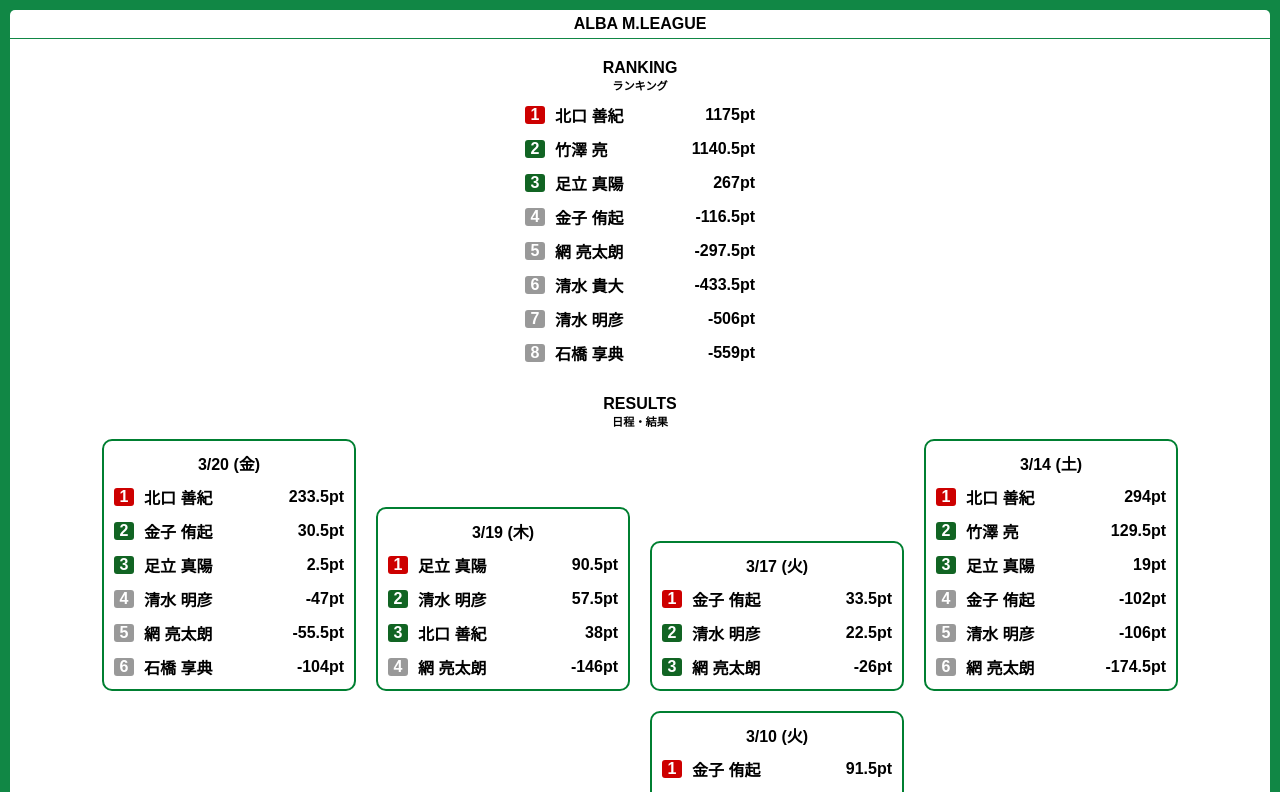
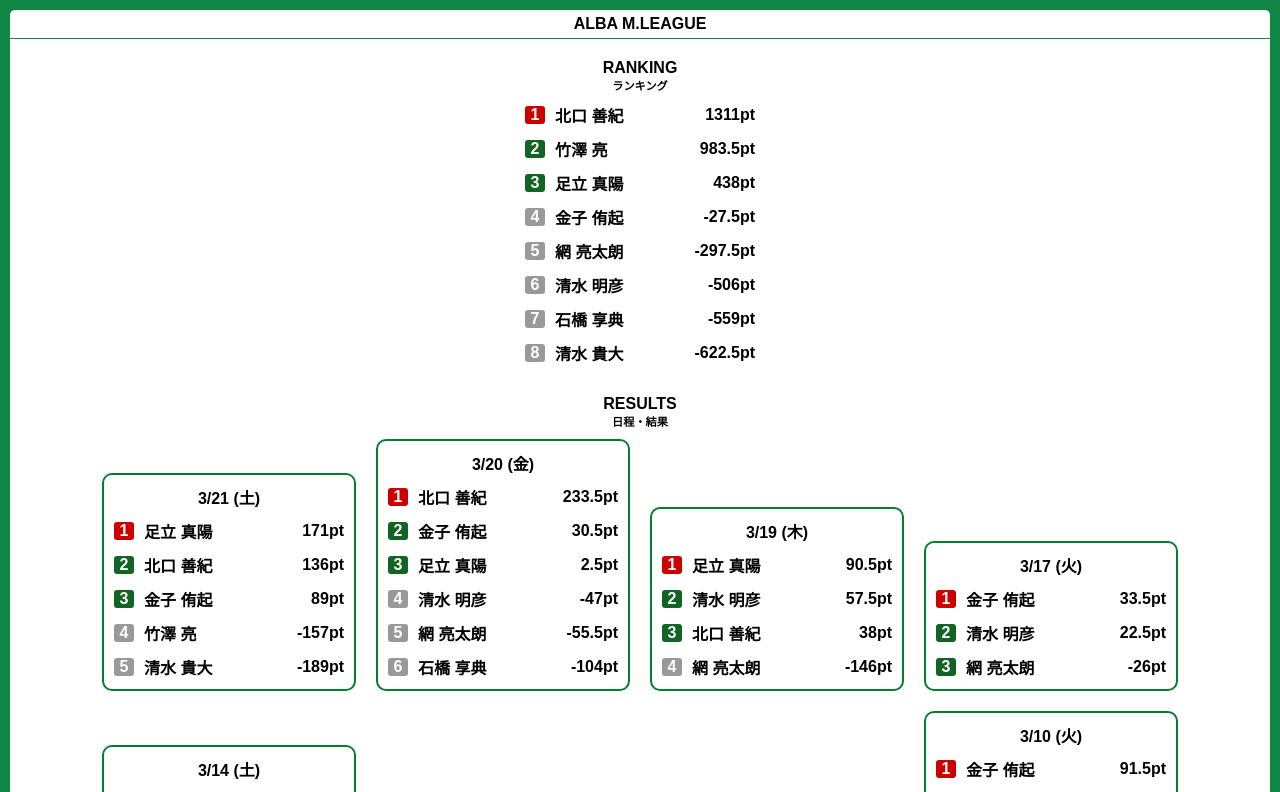
Before and after one commit to peichan/alba-mleague, an Angular app: page / in a window 1280 px wide. Shown: the top 792 px of the page. Built offline with nearby package versions, Linux system fonts and the light colour scheme.

Commit message:
add 3/21

```diff
--- a/src/app/app.component.ts
+++ b/src/app/app.component.ts
@@ -21,6 +21,13 @@
 }
 
 const dayResults: DayResult[] = [
+  new DayResult("3/21 (土)", [
+    new Result("足立 真陽", 171),
+    new Result("北口 善紀", 136),
+    new Result("金子 侑起", 89),
+    new Result("竹澤 亮", -157),
+    new Result("清水 貴大", -189)
+  ]),
   new DayResult("3/20 (金)", [
     new Result("北口 善紀", 233.5),
     new Result("金子 侑起", 30.5),
```
